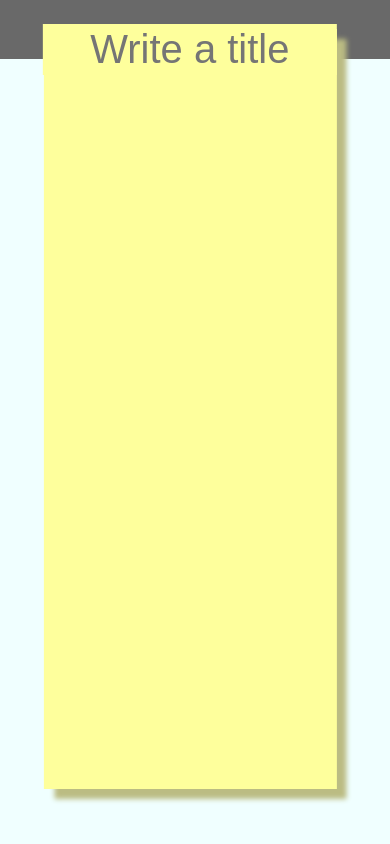
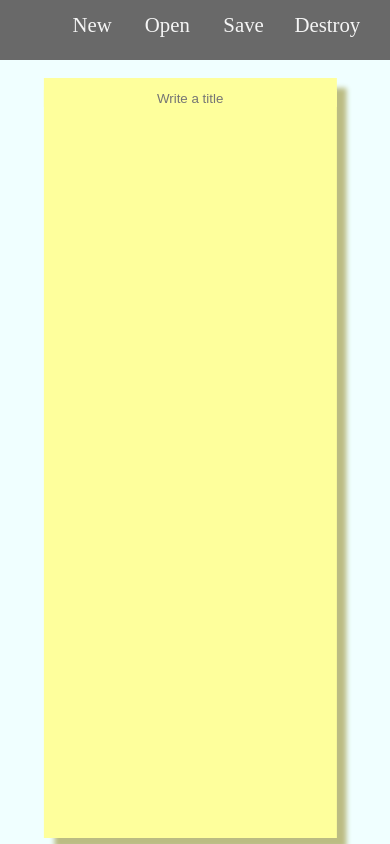
Before and after one commit to AEksell/TODO, a plain HTML site: page Index.html in a window 390 px wide. Drawn offline with Linux system fonts and the light colour scheme.

Commit message:
Optimization
Made better changes to Rescalability and accessibility

Created Buttons to have functionality be added later

```diff
--- a/Index.html
+++ b/Index.html
@@ -8,7 +8,10 @@
 </head>
 <body>
     <div id="NavigationDiv">
-
+        <span onclick="New()">New</span>
+        <span onclick="Open()">Open</span>
+        <span onclick="Save()">Save</span>
+        <span onclick="Destroy()">Destroy</span>
     </div>
 
     <div id="MainDiv">
--- a/style.css
+++ b/style.css
@@ -7,8 +7,20 @@ body {
 #NavigationDiv {
     width: 100%;
     height: 7vh;
-    position: absolute;
+    position: fixed;
+    text-align: center;
     background-color: dimgray;
+}
+
+#NavigationDiv span {
+    color: whitesmoke;
+    position: relative;
+    scale: 160%;
+    margin-top: 1%;
+    margin-left: 3%;
+    display: inline-block;
+    cursor: pointer;
+    user-select: none;
 }
 
 #MainDiv {
@@ -43,13 +55,48 @@ body {
     margin-top: 2%;
 }
 
-@media screen and (max-height: 720px) {
+@media screen and (max-width: 720px) {
     #NavigationDiv {
-        background-color: black;
         height: 60px;
     }
 
     #MainDiv {
-        margin-top: 10%;
+        margin-top: 20%;
+    }
+
+    #Title {
+        width: 48.15%;
+        scale: 200%;
+    }
+
+    #NavigationDiv span {
+        scale: 130%;
+        margin-left: 10%;
+        margin-top: 4%;
     }
 }
+
+@media screen and (max-width: 500px) {
+    #Title {
+        width: 120.15%;
+        scale: 100%;
+    }
+
+}
+
+@media screen and (max-height: 460px) {
+    #NavigationDiv {
+        height: 50px;
+    }
+
+    #MainDiv {
+        margin-top: 5%;
+    }
+
+}
+
+@media screen and (max-height: 460px) and (max-width: 720px) {
+    #MainDiv {
+        margin-top: 15%;
+    }
+}
```
Also changed, not shown: script.js (+19 -0 lines).
